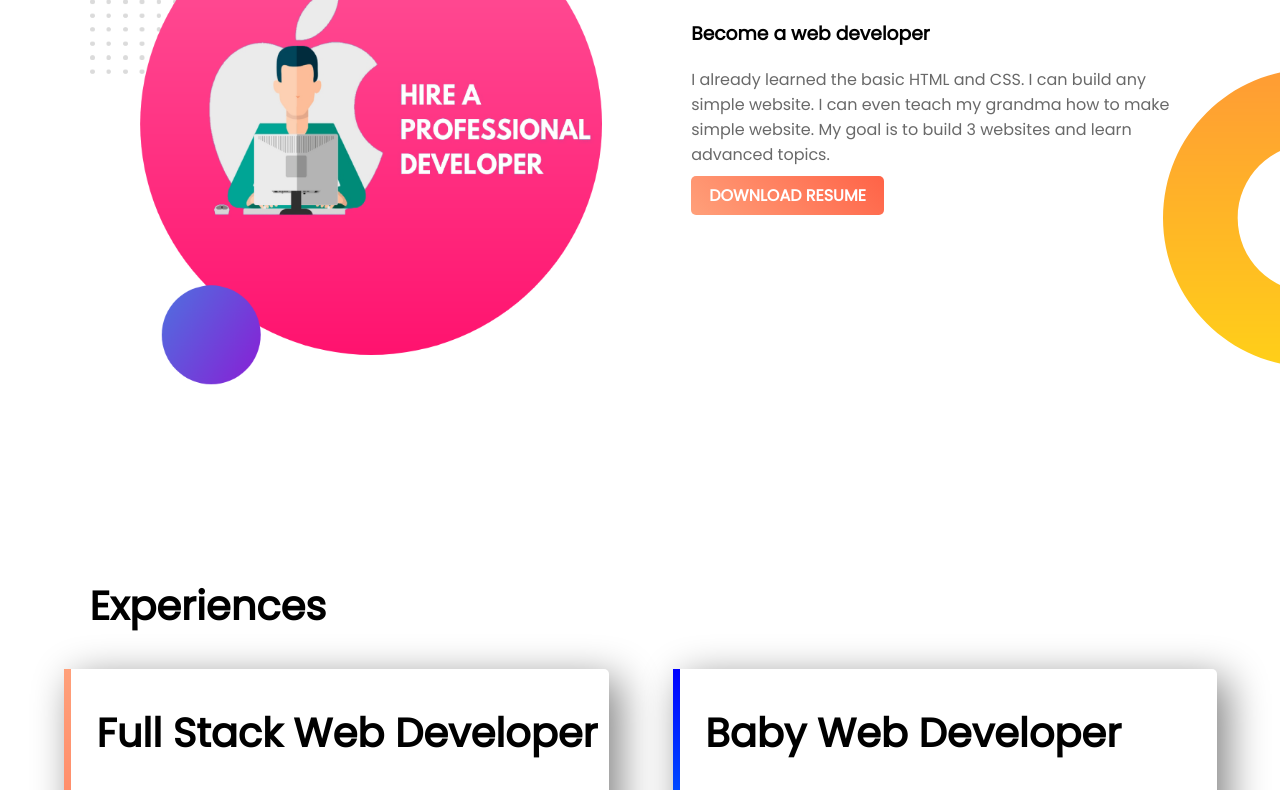
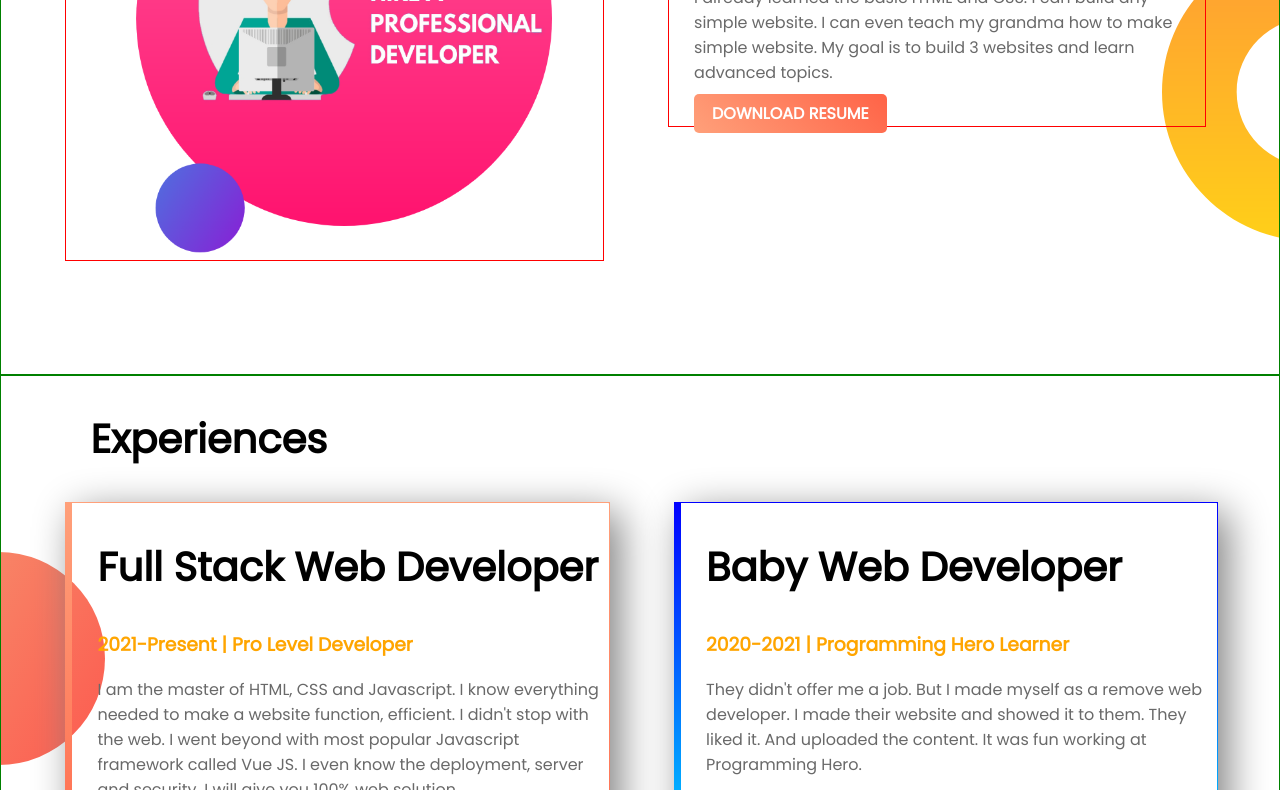
Before and after one commit to shakilemon654/web-portfolio, a plain HTML site: page index.html in a window 1280 px wide. Shown: the part 757-1547 px from the top of the page. Drawn offline with Linux system fonts and the light colour scheme.

Commit message:
little changes

```diff
--- a/style.css
+++ b/style.css
@@ -37,14 +37,20 @@ p{
     font-weight: 700;
 }
 .half-width{
+    border: 1px solid red;
     width: 40%;
     float: left;
     margin-left: 5%;
     padding-left: 2%;
 }
+ section{
+     border: 1px solid green;
+     padding-bottom: 5%;
 
+ }
 .half-width img{
-    width: 100%;
+    width: 90%;
+    height: 90%;
 }
 
 #half-width{
@@ -65,6 +71,7 @@ p{
     box-shadow: 10px 10px 40px gray;
     border-radius: 5px;
     height: 85%;
+    overflow: auto;
 }
 
 .experience-area{
```
